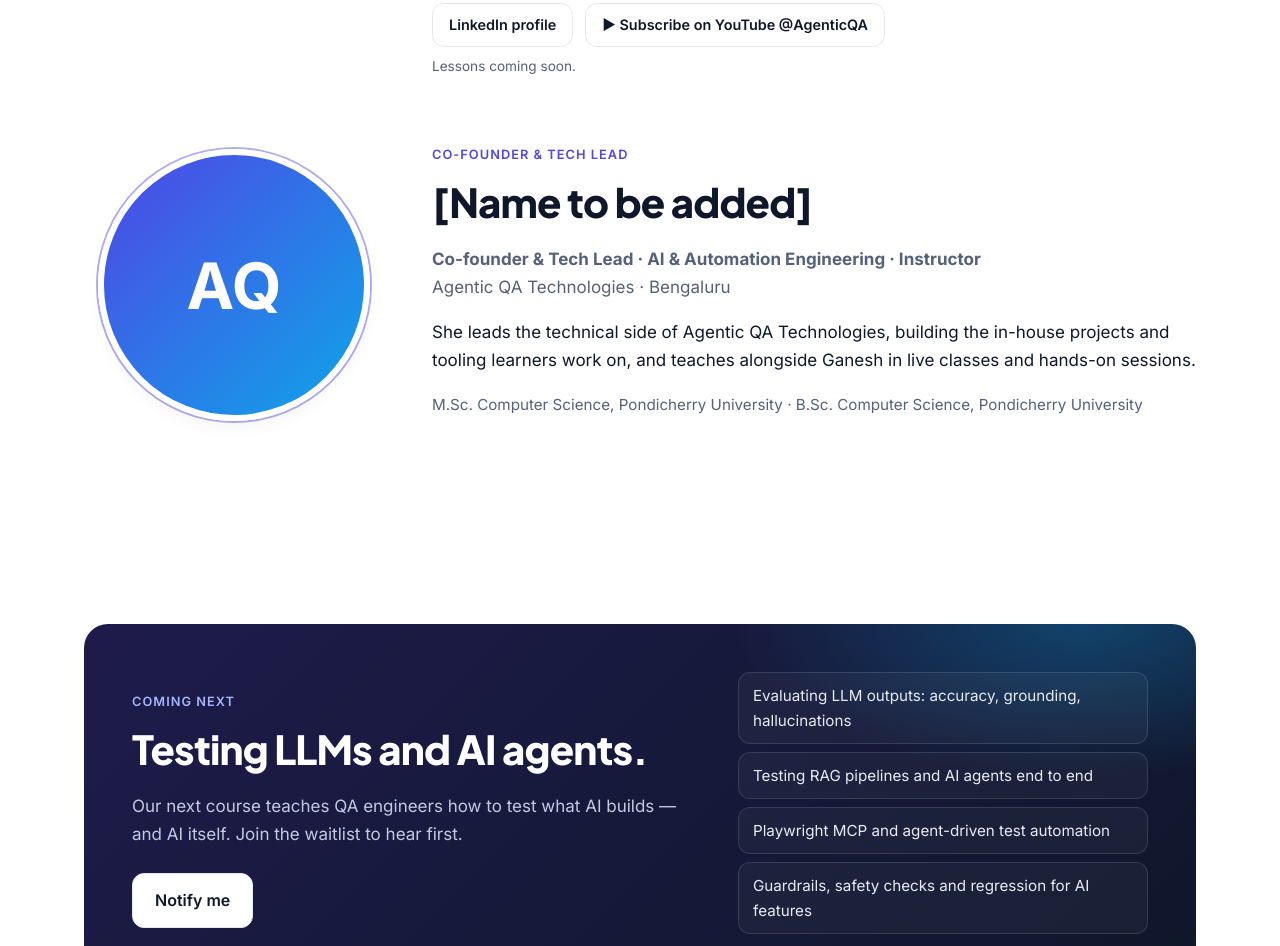
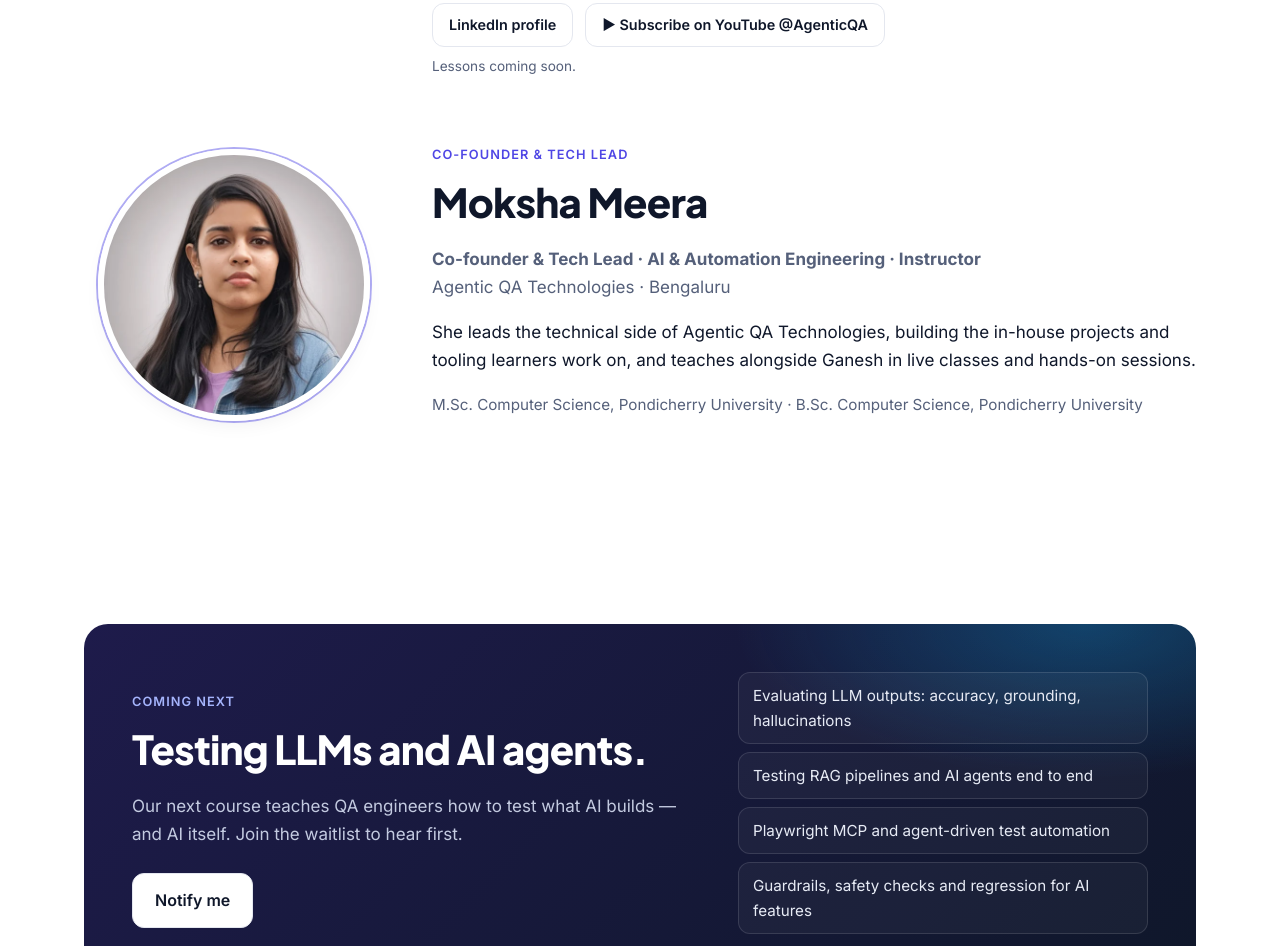
Before and after one commit to agenticqa2/agenticqa-website, a plain HTML site: page index.html in a window 1280 px wide. Shown: the part 5821-6767 px from the top of the page. Drawn offline with Linux system fonts and the light colour scheme.

Commit message:
Moksha Meera photo and name on co-founder card

```diff
--- a/index.html
+++ b/index.html
@@ -174,10 +174,10 @@
     </div>
   </div>
   <div class="wrap instructor" id="cofounder" style="margin-top:48px">
-    <div class="photo-wrap"><!-- PLACEHOLDER: replace with her photo (272x272 webp) --><div class="avatar avatar-ph" role="img" aria-label="Photo coming soon">AQ</div></div>
+    <div class="photo-wrap"><img class="avatar" src="moksha.webp" alt="Moksha Meera" width="272" height="272" loading="lazy"></div>
     <div>
       <span class="eyebrow">Co-founder &amp; tech lead</span>
-      <h2><!-- PLACEHOLDER: her full name -->[Name to be added]</h2>
+      <h2>Moksha Meera</h2>
       <p class="muted"><strong>Co-founder &amp; Tech Lead · AI &amp; Automation Engineering · Instructor</strong><br>Agentic QA Technologies · Bengaluru</p>
       <p>She leads the technical side of Agentic QA Technologies, building the in-house projects and tooling learners work on, and teaches alongside Ganesh in live classes and hands-on sessions.</p>
       <p class="muted" style="font-size:.95rem">M.Sc. Computer Science, Pondicherry University · B.Sc. Computer Science, Pondicherry University</p>
```
Also changed, not shown: moksha.webp (added).
